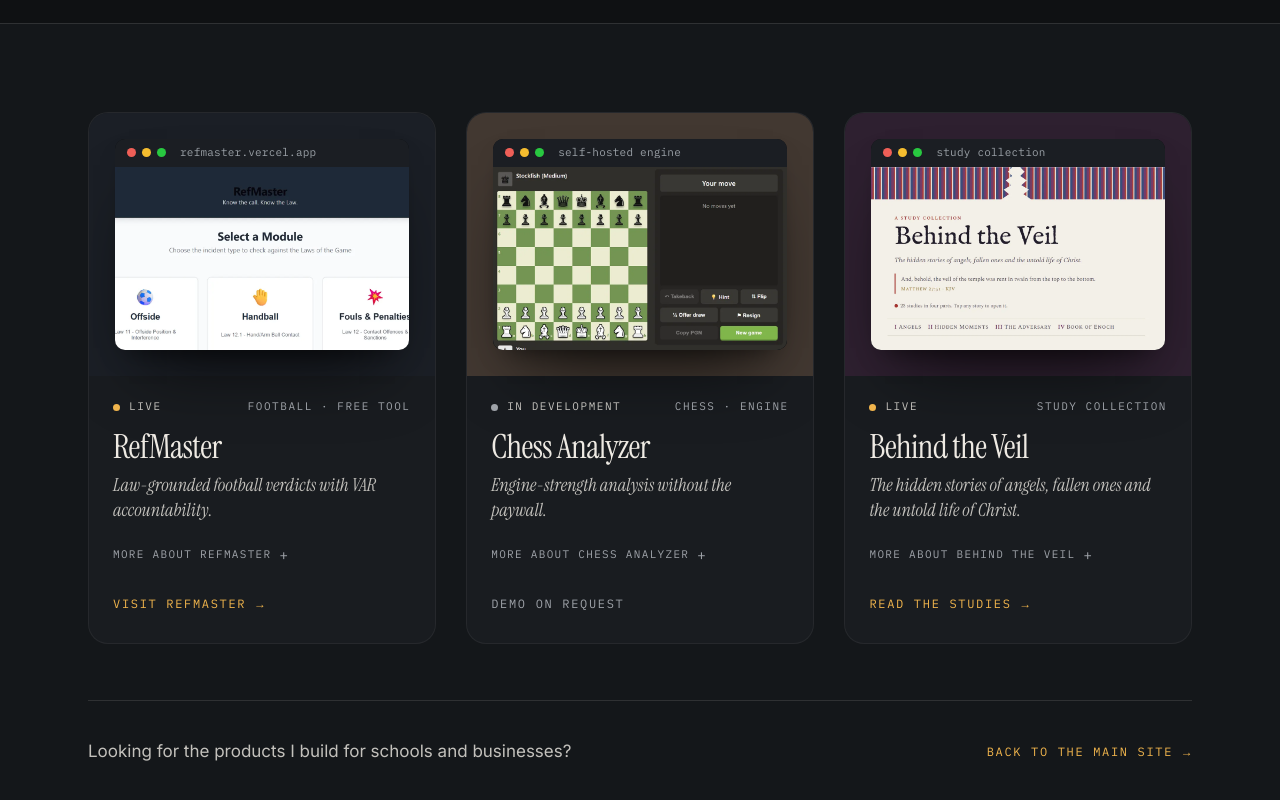
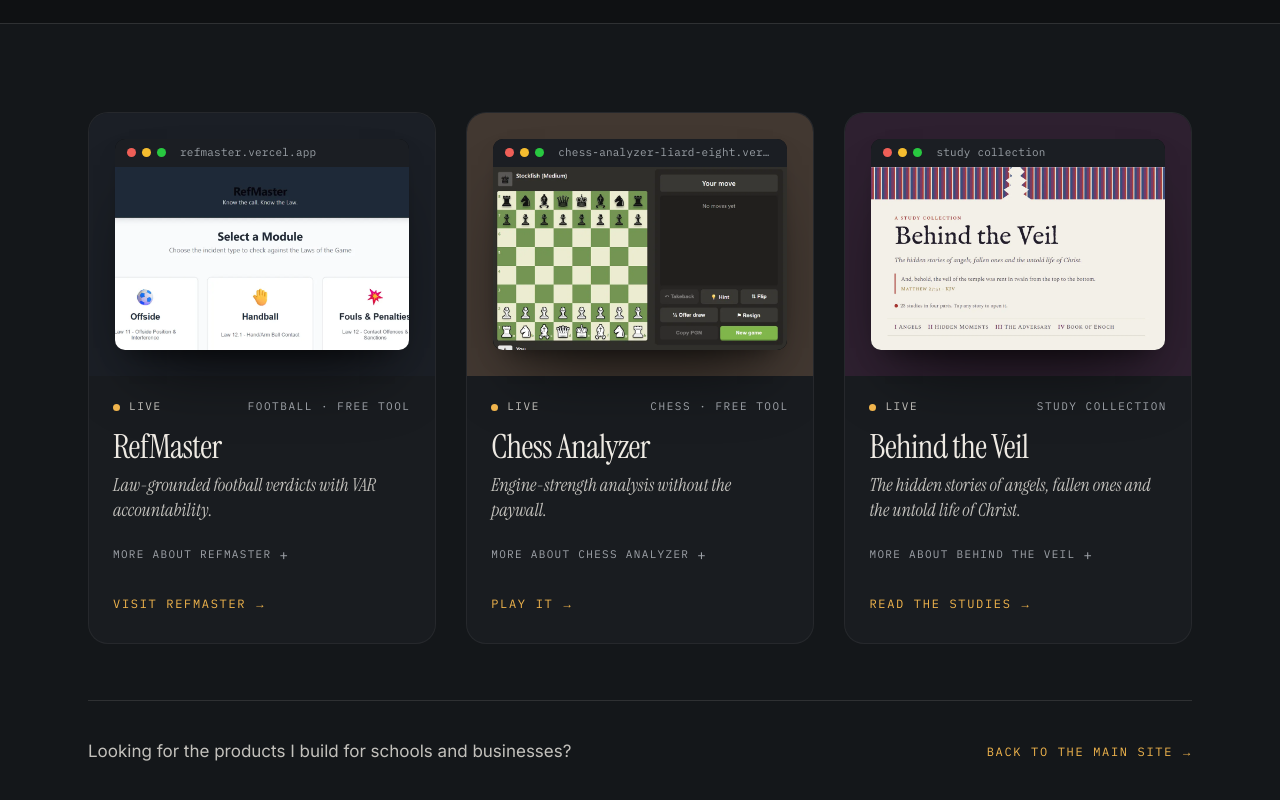
Before and after one commit to williamssivarto-jpg/colinwilliams-portfolio-, a plain HTML site: page lab.html in a window 1280 px wide. Shown: the part 450-1250 px from the top of the page. Drawn offline with Linux system fonts and the light colour scheme.

Commit message:
Chess Analyzer is live: link it from the personal projects page (#6)
Claude-Session: https://claude.ai/code/session_01NTpUij5mZcSktY8aLXcRmS

Co-authored-by: Claude <noreply@anthropic.com>

```diff
--- a/lab.html
+++ b/lab.html
@@ -295,16 +295,16 @@
         <article class="card fade-up" id="chess">
           <div class="plate" style="--brand:#B58863">
           <div class="frame">
-            <div class="frame-bar" aria-hidden="true"><i></i><i></i><i></i><span>self-hosted engine</span></div>
+            <div class="frame-bar" aria-hidden="true"><i></i><i></i><i></i><span>chess-analyzer-liard-eight.vercel.app</span></div>
             <div class="frame-view"><img src="chess.webp" alt="Chess Analyzer: a game against Stockfish on medium, with takeback, hint, flip, draw and resign controls" width="1000" height="625" loading="lazy" decoding="async"></div>
           </div>
         </div>
           <div class="card-body">
-            <div class="meta"><span class="status muted">In development</span><span class="sector">Chess · Engine</span></div>
+            <div class="meta"><span class="status">Live</span><span class="sector">Chess · Free tool</span></div>
             <h3 class="card-name">Chess Analyzer</h3>
             <p class="tagline small">Engine-strength analysis without the paywall.</p>
-            <details class="more"><summary>More about Chess Analyzer</summary><p class="desc">Play Stockfish at three strengths as white or black, or load any historical game, step through it move by move, test the alternatives and take over from any position &mdash; on my own self-hosted engine.</p></details>
-            <span class="cta-link off">Demo on request</span>
+            <details class="more"><summary>More about Chess Analyzer</summary><p class="desc">Play Stockfish at three strengths as white or black, with takeback, hints and clocks, or load any historical game, step through it move by move, test the alternatives and take over from any position. The engine runs right in your browser, so it's free and needs no sign-up.</p></details>
+            <a class="cta-link" href="https://chess-analyzer-liard-eight.vercel.app" target="_blank" rel="noopener">Play it<span aria-hidden="true">&rarr;</span></a>
           </div>
         </article>
         <article class="card fade-up" id="behind-the-veil">
```
